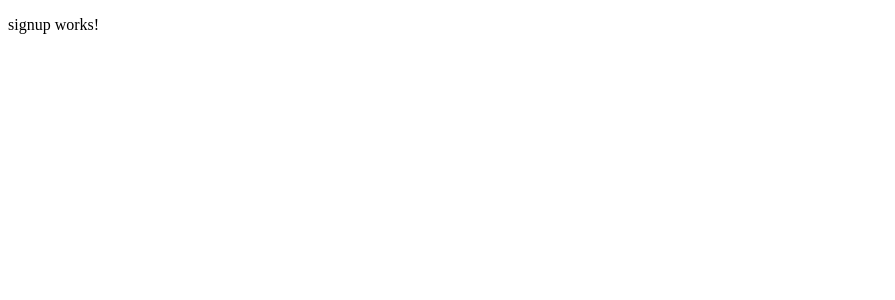
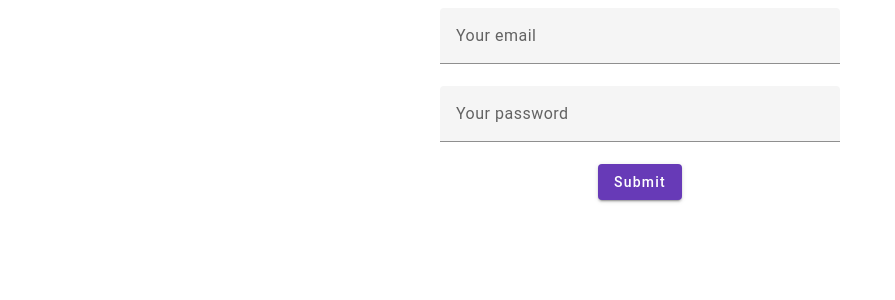
Before and after one commit to VHIzq/fitness-tracker, an Angular app: page /signup in a window 1280 px wide. Shown: the top 300 px of the page, without its empty margins (0-895 px from the left). Built offline with nearby package versions, Linux system fonts and the light colour scheme.

Commit message:
add form and initial template

```diff
--- a/package.json
+++ b/package.json
@@ -15,6 +15,7 @@
     "@angular/common": "^16.1.0",
     "@angular/compiler": "^16.1.0",
     "@angular/core": "^16.1.0",
+    "@angular/flex-layout": "^15.0.0-beta.42",
     "@angular/forms": "^16.1.0",
     "@angular/material": "^16.1.7",
     "@angular/platform-browser": "^16.1.0",
--- a/src/app/auth/signup/signup.component.css
+++ b/src/app/auth/signup/signup.component.css
@@ -0,0 +1,3 @@
+mat-form-field {
+  width: 400px;
+}
--- a/src/app/auth/signup/signup.component.html
+++ b/src/app/auth/signup/signup.component.html
@@ -1 +1,26 @@
-<p>signup works!</p>
+<section class="signup-form">
+  <form fxLayout="column" fxLayoutAlign="center center" #form="ngForm" (ngSubmit)="onSubmit(form)">
+    <mat-form-field>
+      <input
+        matInput
+        type="email"
+        name="email"
+        id="email"
+        placeholder="Your email"
+        ngModel
+        name="email"
+    /></mat-form-field>
+    <mat-form-field>
+      <input
+        matInput
+        type="password"
+        name="password"
+        id="password"
+        placeholder="Your password"
+        ngModel
+        name="password"
+      />
+    </mat-form-field>
+    <button type="submit" mat-raised-button color="primary">Submit</button>
+  </form>
+</section>
--- a/src/app/auth/signup/signup.component.ts
+++ b/src/app/auth/signup/signup.component.ts
@@ -1,4 +1,5 @@
 import { Component } from '@angular/core';
+import { NgForm } from '@angular/forms';
 
 @Component({
   selector: 'app-signup',
@@ -7,4 +8,7 @@
 })
 export class SignupComponent {
 
+  onSubmit(form: NgForm) {
+    console.log(form.value);
+  }
 }
```
Also changed, not shown: src/app/app.module.ts (+8 -3 lines), src/app/material.module.ts (+9 -2 lines), 1 other file (tests, documents, lock files or other folders).
